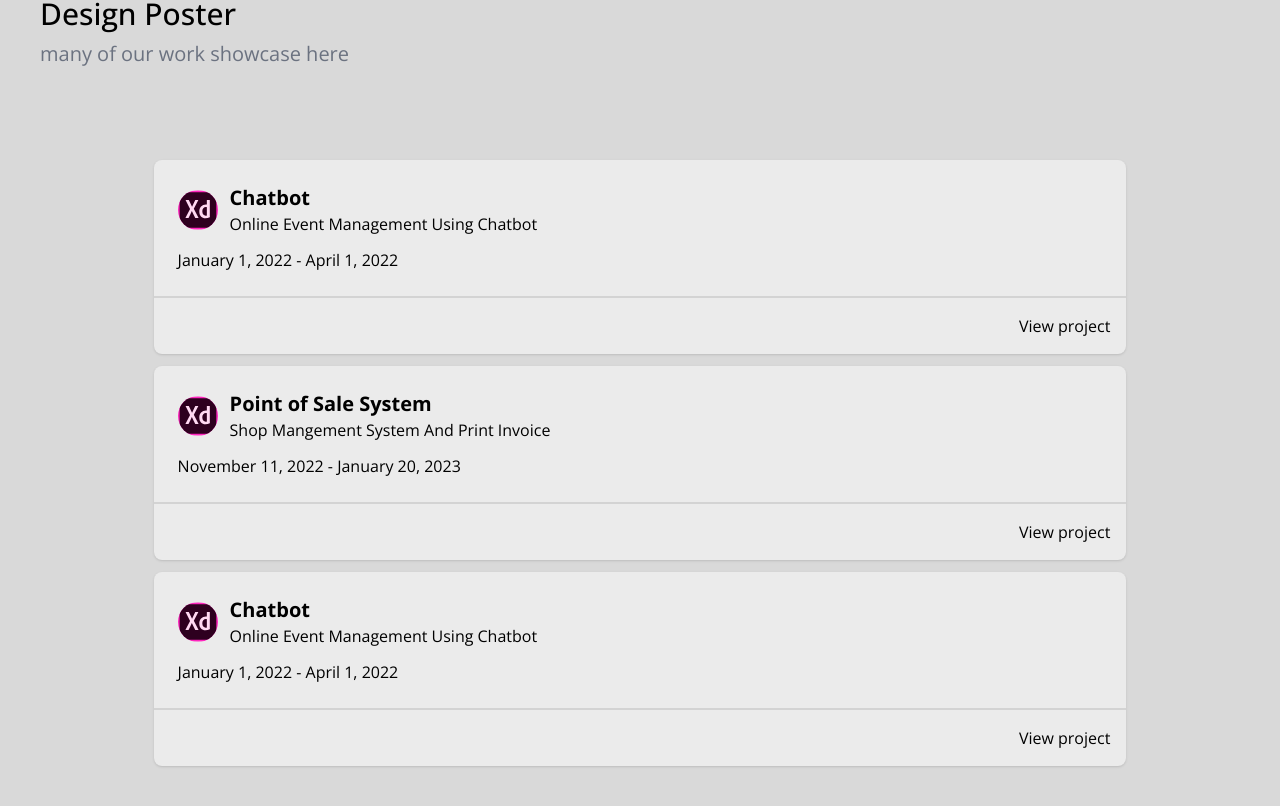
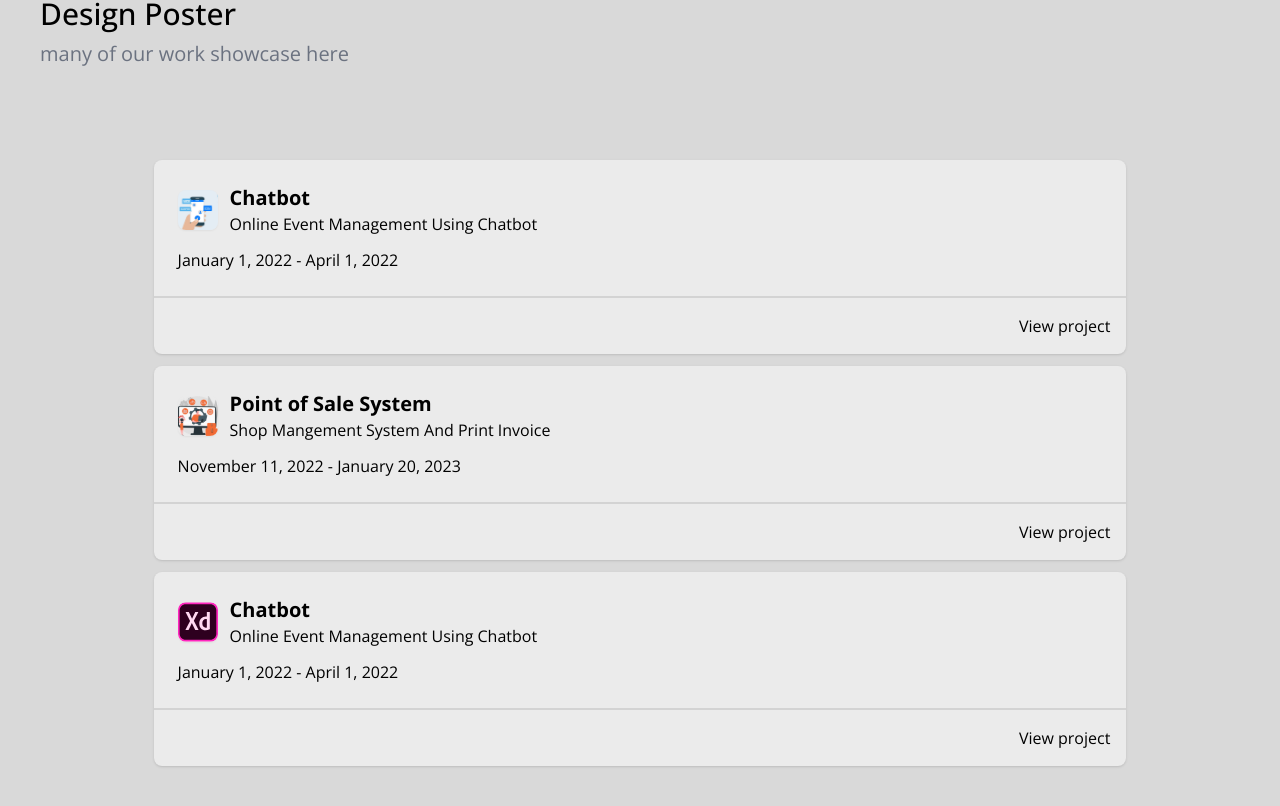
Before and after one commit to Yeansovanvathana/Portfolio_V2, a Next.js app: page / in a window 1280 px wide. Shown: the part 2512-3318 px from the top of the page. Built offline with nearby package versions, Linux system fonts and the light colour scheme.

Commit message:
add pos experience

```diff
--- a/components/Navbar.jsx
+++ b/components/Navbar.jsx
@@ -26,16 +26,12 @@ export const Navbar = ({ isTopOfPage, selectedPage, setSelectedPage }) => {
     ? ""
     : "bg-primary-100 opacity-95 border-b-[1px] border-gray-400 border-opacity-30";
 
-  const handleClick = () => {
-    setSelectedPage("home");
-  };
-
   return (
     <nav className={`${navbarBackground} z-40 w-full fixed top-0 py-5 `}>
       <div className="flex items-center justify-between mx-auto max-w-screen-2xl px-4 md:px-10 ">
         <h4
           className="font-playfair uppercase text-xl font-bold cursor-pointer"
-          onClick={handleClick}
+          onClick={() => (window.location.href = "")}
         >
           VATHANA
         </h4>
--- a/components/Project.jsx
+++ b/components/Project.jsx
@@ -44,7 +44,7 @@ export const Project = () => {
                 <div className="flex items-center space-x-3">
                   <img
                     src={data.img}
-                    className="w-10 h-10 rounded-full"
+                    className="w-10 h-10 rounded-lg shadow-sm"
                     alt=""
                   />
                   <div>
@@ -91,11 +91,13 @@ export const Project = () => {
                           <li key={index}>{expLine}</li>
                         ))}
                       </ul>
-                      <h3 className="font-semibold md:text-xl p-2">Tools</h3>
+                      <h3 className="font-semibold md:text-xl p-2">
+                        Technologys
+                      </h3>
                       <div className="grid grid-cols-2 grid-flow-row md:grid-cols-3 gap-4 place-content-center">
                         {data.tools.map((tool, idx) => (
                           <div
-                            className="w-28 md:w-36 bg-primary-200 border-spacing-1 shadow p-3 drop-shadow-md font-medium "
+                            className="w-28 md:w-36 bg-primary-100 border-spacing-1 shadow p-3 drop-shadow-md font-medium "
                             key={idx}
                           >
                             <p className="md:text-sm text-[11px] text-center">
@@ -105,16 +107,29 @@ export const Project = () => {
                         ))}
                       </div>
 
-                      <h3 className="font-semibold md:text-xl p-2">Demo</h3>
+                      <h3 className="font-semibold md:text-xl p-2">Product</h3>
                       <img
                         src={data.demo}
                         alt=""
                         className="mx-auto lg:w-2/4"
                       />
-                      <div className="p-2">
+                      <div className="p-2 space-x-8">
+                        {data.video_demo && (
+                          <button
+                            className="bg-white shadow text-secondary-200 drop-shadow-sm p-2 rounded-lg text-sm font-semibold"
+                            onClick={() => {
+                              window.open(data.video_demo, "_blank");
+                            }}
+                          >
+                            Demo
+                          </button>
+                        )}
+
                         <button
-                          className="bg-secondary-100 shadow drop-shadow-sm p-2 rounded-lg text-sm font-semibold"
-                          onClick={() => (window.location.href = data.github)}
+                          className="bg-secondary-200 shadow text-white drop-shadow-sm p-2 rounded-lg text-sm font-semibold"
+                          onClick={() => {
+                            window.open(data.github, "_blank");
+                          }}
                         >
                           {data.github_status}
                         </button>
--- a/utils/Experience.js
+++ b/utils/Experience.js
@@ -2,7 +2,7 @@ export const Exp = [
   {
     id: 1,
     project: "Chatbot",
-    img: "/Icons/adobe-xd-1-logo-svgrepo-com.svg",
+    img: "/Icons/chatbot.jpg",
     project_description: "Online Event Management Using Chatbot",
     project_date: "January 1, 2022 - April 1, 2022",
     job_level: "Junior Level",
@@ -25,7 +25,7 @@ export const Exp = [
   {
     id: 2,
     project: "Point of Sale System",
-    img: "/Icons/adobe-xd-1-logo-svgrepo-com.svg",
+    img: "/Icons/pos.svg",
     project_description: "Shop Mangement System And Print Invoice",
     project_date: "November 11, 2022 - January 20, 2023",
     job_level: "Junior Level",
@@ -34,7 +34,7 @@ export const Exp = [
     position: "FullStack Developer",
     project_id: "Point of Sale (POS)",
     work_exp: [
-      "- The project is to create a Point of Sale (POS) system by developing a desktop application using Electron.js.",
+      "- The project is to create a store management system developing a desktop application using Electron.js.",
       "- Designed the application's structure and backend using Nest.js and Developed the frontend using React.js",
       "- Overcame various challenges with the backend and worked closely with the team to identify and implement solutions to improve the system's performance.",
       "- Communicated regularly with the team to ensure that project goals and timelines were met.",
@@ -42,7 +42,8 @@ export const Exp = [
     tools: ["Nest js", "React js", "Electron js", "Postgresql"],
     demo: "/projects/pos.png",
     github_status: "Github",
-    github: "",
+    github: "https://github.com/Yeansovanvathana/Api_POS.git",
+    video_demo: "https://youtu.be/irmHygchiCg",
   },
   {
     id: 3,
```
Also changed, not shown: public/Icons/chatbot.jpg (added), public/Icons/pos.svg (added).
